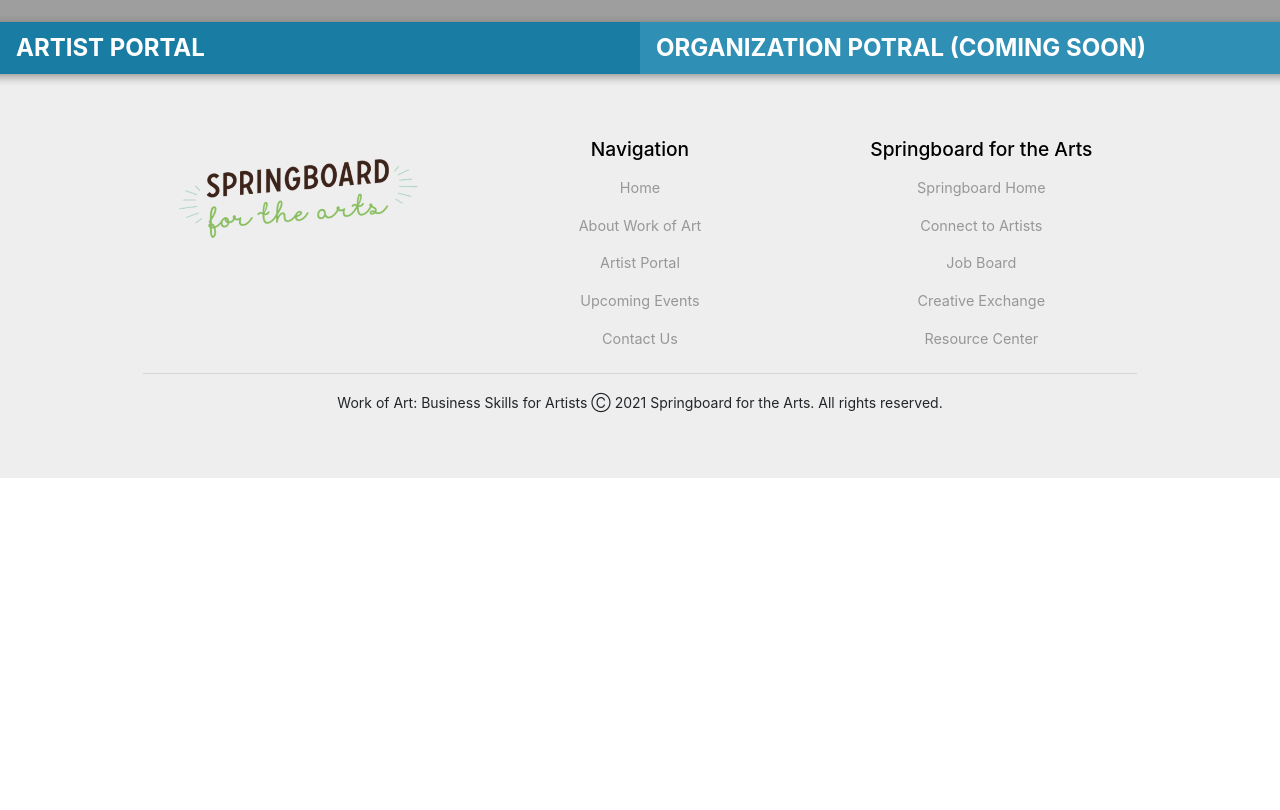
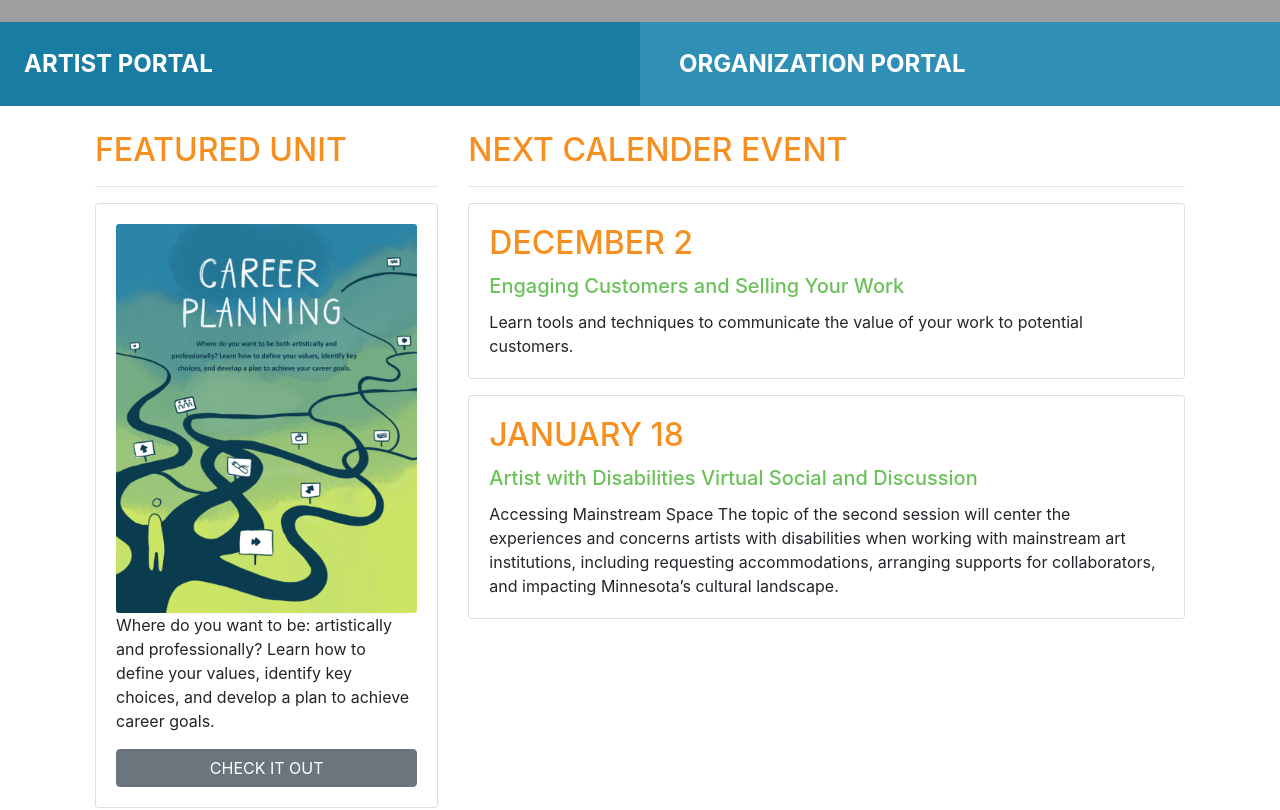
Before and after one commit to adiamorrisswanger/react-woa, a React (Create React App) app: page /home in a window 1280 px wide. Shown: the part 560-1370 px from the top of the page. Before the commit the page ends 1038 px from the top, so only its background shows below. Built offline with nearby package versions, Linux system fonts and the light colour scheme; grey boxes are pictures that could not be loaded.

Commit message:
Updates to homepage.

```diff
--- a/src/App.css
+++ b/src/App.css
@@ -70,7 +70,8 @@
 .contact-div,
 .about-div,
 .calender-div,
-.artistportal-div {
+.artistportal-div,
+.home-div {
   padding: 25px;
 }
 
@@ -116,13 +117,6 @@
 }
 
 /* Portals */
-.portals {
-    filter: drop-shadow(0px 3px 5px rgba(0, 0, 0, 0.377));
-}
-
-.portal-nav {
-    margin: 15px auto;
-}
 
 .portal-nav-link {
   color: #fff;
@@ -140,7 +134,7 @@
 }
 
 .org-portal-link {
-    padding: 0;
+  width: 100%;
   background-color: #308fb4;
   color: #fff;
 }
--- a/src/components/EventsComponent.js
+++ b/src/components/EventsComponent.js
@@ -37,7 +37,7 @@
                             <h2 class="h2-date">{calender.date}</h2>
                         </CardTitle>
                         <CardBody>
-                            <h5 className="card-title">{calender.title}</h5>
+                            <h5 className="card-title">{calender.name}</h5>
                             <p className="card-text">{calender.description}</p>
                         </CardBody>
                     </Card>
--- a/src/components/HomeComponent.js
+++ b/src/components/HomeComponent.js
@@ -1,28 +1,72 @@
 import React from 'react';
-import { Nav, NavItem } from 'reactstrap';
+import { Button, Card, CardText, CardBody, CardTitle, CardImg } from 'reactstrap';
 import { NavLink } from 'react-router-dom';
 
-function Home(props) {
+function RenderUnit({unititem}) {
+    return (
+        <Card>
+            <CardBody>
+                <CardImg width="100%" src={unititem.image} alt={unititem.name} />
+                <CardText>{unititem.description}</CardText>
+                <Button className="btn-block">CHECK IT OUT</Button>
+            </CardBody>
+        </Card>
+    );
+}
+
+function RenderCalender({calitem}) {
+    return (
+        <Card className="mb-3">
+            <CardBody>
+                <CardTitle><h2>{calitem.date}</h2></CardTitle>
+                <CardTitle><h5>{calitem.name}</h5></CardTitle>
+                <CardText>{calitem.description}</CardText>
+            </CardBody>
+        </Card>
+    );
+}
+
+function RenderCalender2({calitem2}) {
+    return (
+        <Card className="mb-3">
+            <CardBody>
+                <CardTitle><h2>{calitem2.date}</h2></CardTitle>
+                <CardTitle><h5>{calitem2.name}</h5></CardTitle>
+                <CardText>{calitem2.description}</CardText>
+            </CardBody>
+        </Card>
+    );
+}
+
+function Home(props){
+
     return (
         <React.Fragment>
-            <div class="row portals">
-                <div class="art-portal-link col-sm-6">
-                    <Nav>
-                        <NavItem>
-                            <NavLink className="nav-link portal-nav-link mx-auto" to="/artistportal">
-                                ARTIST PORTAL
-                            </NavLink>
-                        </NavItem>
-                    </Nav>
+                <div className="row">
+                    <div className="col-6 art-portal-link py-3">
+                        <NavLink className="nav-link mx-2 portal-nav-link" to="/home">
+                            ARTIST PORTAL
+                        </NavLink>
+                    </div>
+                    <div className="col-6 org-portal-link py-3">
+                        <NavLink className="nav-link mx-2 portal-nav-link" to="/home">
+                            ORGANIZATION PORTAL
+                        </NavLink>
+                    </div>
                 </div>
-                <div class="org-portal-link col-sm-6">
-                    <Nav class="nav portal-nav">
-                    <NavItem>
-                            <NavLink className="nav-link portal-nav-link mx-auto" to="/artistportal">
-                                ORGANIZATION POTRAL (COMING SOON)
-                            </NavLink>
-                        </NavItem>
-                    </Nav>
+            <div className="container home-div">
+                <div className="row">
+                    <div className="col-md-4">
+                        <h2>Featured Unit</h2>
+                        <hr />
+                        <RenderUnit unititem={props.unit} />
+                    </div>
+                    <div className="col-md-8">
+                        <h2>NEXT CALENDER EVENT</h2>
+                        <hr />
+                        <RenderCalender calitem={props.calender} />
+                        <RenderCalender2 calitem2={props.calender2} />
+                    </div>
                 </div>
             </div>
         </React.Fragment>
--- a/src/components/MainComponent.js
+++ b/src/components/MainComponent.js
@@ -16,16 +16,21 @@
         this.state = {
             units: UNITS,
             calenders: CALENDERS
-        }
+        };
     }
 
     render() {
 
         const HomePage = () => {
             return (
-                <Home />
+                <Home
+                unit={this.state.units.filter(unit => unit.featured)[0]}
+                calender={this.state.calenders.filter(calender => calender.featured)[0]}
+                calender2={this.state.calenders.filter(calender => calender.featured)[1]}
+                />
+
             );
-        }
+        };
 
         return(
             <div>
--- a/src/shared/calenders.js
+++ b/src/shared/calenders.js
@@ -1,20 +1,23 @@
 export const CALENDERS = [
     {
         id: 0,
-        title: "Engaging Customers and Selling Your Work",
+        name: "Engaging Customers and Selling Your Work",
         date: "December 2",
+        featured: true,
         description: "Learn tools and techniques to communicate the value of your work to potential customers."
     },
     {
         id: 1,
-        title: "E-Commerce Panel for Rural Artists & Makers",
+        name: "E-Commerce Panel for Rural Artists & Makers",
         date: "December 13",
+        featured: false,
         description: "Hear from artists in this region who use a variety of popular eCommerce platforms such Big Cartel, Etsy, Shopify and SquareSpace. The artists will share how they got started, demystify topics like shipping, sales tax and promotion, and speak to the challenges and opportunities for running an ecommerce business in a rural community."
     },
     {
         id: 2,
-        title: "Artist with Disabilities Virtual Social and Discussion",
+        name: "Artist with Disabilities Virtual Social and Discussion",
         date: "January 18",
+        featured: true,
         description: "Accessing Mainstream Space The topic of the second session will center the experiences and concerns artists with disabilities when working with mainstream art institutions, including requesting accommodations, arranging supports for collaborators, and impacting Minnesota’s cultural landscape."
     },
 ]
--- a/src/shared/units.js
+++ b/src/shared/units.js
@@ -25,7 +25,7 @@
         name: "Marketing",
         image: "../images/04_WoA_2020-MarketingCover.png",
         description: "Define your product, discover your target audience, make decisions about how to sell your work, and identify a budget and strategy for your artistic business.",
-        featured: true
+        featured: false
     },
     {
         id: 4,
@@ -67,7 +67,7 @@
         name: "Grant Writing",
         image: "../images/10_WoA_2020-GrantWritingCover.png",
         description: "Learn the essentials of grant writing along with resources for searching and structuring your grants.",
-        featured: true
+        featured: false
     },
     {
         id: 10,
```
Lines whose indentation alone changed are shown as unchanged.
